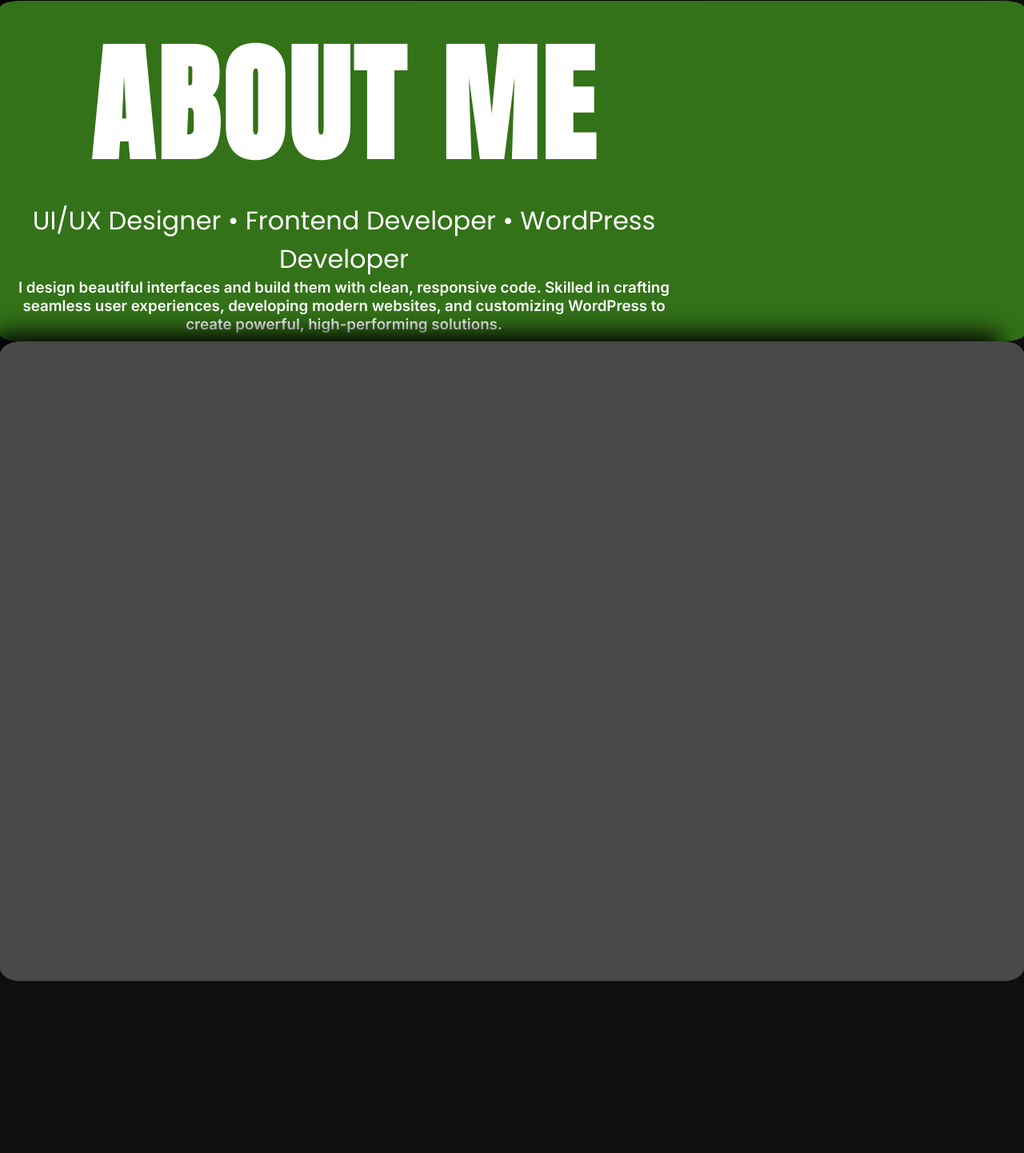
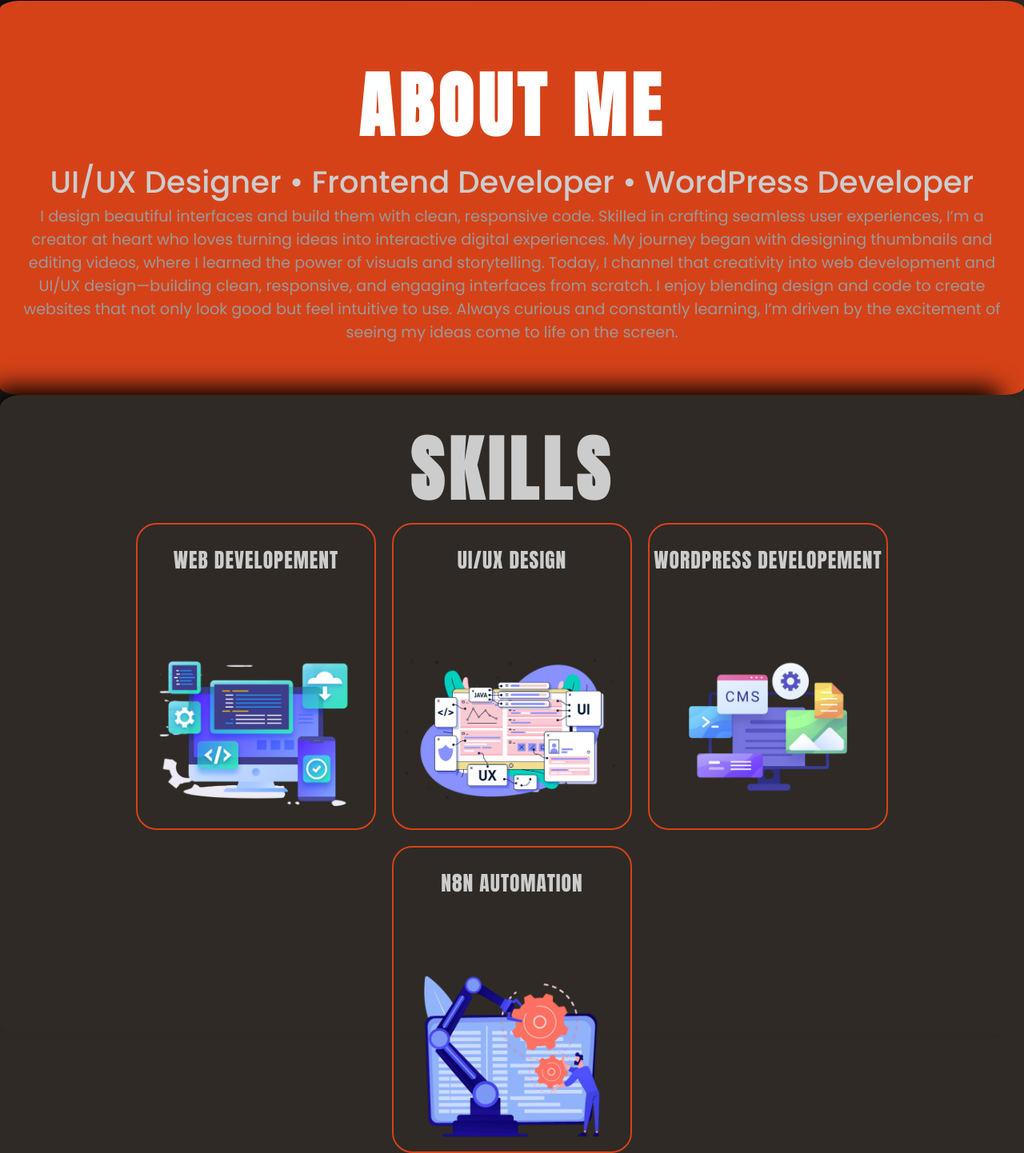
Before and after one commit to ashuulape/resume, a plain HTML site: page index.html in a window 1280 px wide. Shown: the part 719-2161 px from the top of the page at 80% size. Before the commit the page ends 1946 px from the top, so only its background shows below. Drawn offline with Linux system fonts and the light colour scheme.

Commit message:
till skils

```diff
--- a/index.html
+++ b/index.html
@@ -51,22 +51,39 @@
 
     <div class="about">
    <div class="abttxt">
-    <h1 style="font-size: 10rem; font-family: anton ; letter-spacing: 5px;">ABOUT ME</h1>
-    <h2  style="font-size: 2rem; font-family: Poppins;font-weight: 400">UI/UX Designer • Frontend Developer • WordPress Developer </h2>
-    <h3>I design beautiful interfaces and build them with clean, responsive code. Skilled in crafting seamless user experiences,
-        developing modern websites, and customizing WordPress to create powerful, high-performing solutions.</h3>
+    <h1 style="font-size: 7vw; font-family: anton ; letter-spacing: 0.5vw; color:hsl(0, 0%, 100%);">ABOUT ME</h1>
+ <h2 style="font-size: 3vw; font-family: poppins; font-weight: 500;  color:hsl(0, 0%, 80%);">UI/UX Designer • Frontend Developer • WordPress Developer</h2>
+    <h3 style="font-size: 1.5vw; font-family: poppins; font-weight: 400;  color: hsl(0, 0%, 60%);">I design beautiful interfaces and build them with clean, responsive code. Skilled in crafting seamless user experiences,
+        I’m a creator at heart who loves turning ideas into interactive digital experiences. My journey began with designing thumbnails and editing videos, where I learned the power of visuals and storytelling. Today, I channel that creativity into web development and UI/UX design—building clean, responsive, and engaging interfaces from scratch. I enjoy blending design and code to create websites that not only look good but feel intuitive to use. Always curious and constantly learning, I’m driven by the excitement of seeing my ideas come to life on the screen.</h3>
+    </div>
+
+    <div>
+
+
     </div>
 
 
-
-
-
-
-
-
     </div>
-    <div class="projects">
-
+    <div class="skills">
+        <h1 style="color: hsl(0, 0%, 80%); text-align: center ; font-family: anton; letter-spacing: 0.5vw; font-size: 7vw;">SKILLS</h1>
+        <div class="skill">
+            <div class="item">
+                <h1 class="skillh1">WEB DEVELOPEMENT</h1>
+           <img class="skillimg" src="web.png" alt="">
+            </div>
+            <div class="item">
+                <h1 class="skillh1">UI/UX DESIGN</h1>
+                <img class="skillimg" src="ui.png" alt="">
+            </div>
+            <div class="item">
+                <h1 class="skillh1">WORDPRESS DEVELOPEMENT</h1>
+                <img class="skillimg" src="CMS.png" alt="">
+            </div>
+            <div class="item">
+                <h1 class="skillh1">N8N AUTOMATION</h1>
+                <img class="skillimg" src="auto.png" alt="">
+            </div>
+          </div>
 
 
     </div>
--- a/style.css
+++ b/style.css
@@ -1,6 +1,6 @@
 /* --- RESET & VARIABLES --- */
 :root {
-    --bg-color: #0f0f0f;       /* Paper-like off-white */
+    --bg-color: #2f2a25;       /* Paper-like off-white */
     --text-color: #ffffff;     /* Almost black */
     --accent-red: #c41230;     /* Classic Levi's Red */
     --font-primary: 'Anton', sans-serif; /* Tall, bold font */
@@ -16,7 +16,7 @@
 body {
     position: relative;
     background-color: var(--bg-color);
-    color: var(--text-color);
+
     font-family: var(--font-secondary);
 
 
@@ -31,7 +31,7 @@ body {
     position: sticky;
     top: 0;
    width: 100%;
-   background: #202020;
+   background:var(--bg-color);
    aspect-ratio: 16/9;
     height: auto;
     display: flex;
@@ -55,7 +55,7 @@ body {
 position: relative;
     color: #666;
     width: fit-content;
-    border: solid 2px #337218;
+    border: solid 2px #d64218;
     border-radius: 10px;
     padding: 5px 10px 5px 10px;
     margin-bottom: 5vh;
@@ -135,10 +135,11 @@ position: relative;
 }
 
 .role{
-background: #337218;
+background: #d64218;
 padding: 5px 10px 5px 10px;
 border-radius: 20px;
-
+color: #a5abaf;
+text-align: center;
 }
 .roles-wrapper {
     width: 100%;
@@ -228,6 +229,10 @@ border-radius: 20px;
         margin-bottom: 5vh;
     }
 
+    .about{
+        grid-template-rows: 1fr 2fr;
+    }
+
 
 }
 
@@ -238,18 +243,21 @@ border-radius: 20px;
 border-radius: 2%;
     width: 100%;
     height: auto;
-    background: #337218;
+    background: #d64218;
     z-index: 10;
     box-shadow: -20px -20px 30px -10px rgb(0, 0, 0);
-padding: 10px;
-display: grid;
-grid-template-columns: 2fr 1fr ;
+padding: 5vw 1vw 5vw 1vw;
+display: flex;
+flex-wrap: wrap;
+
 
 
 }
 
 
 .abttxt{
+
+
  text-align: center;
  justify-content: center;
 
@@ -257,12 +265,65 @@ grid-template-columns: 2fr 1fr ;
 
 
 
-.projects{
+.skills{
 border-radius: 2%;
     width: 100%;
     height: 100vh;
-    background: #494949;
+    background: #2f2a25;
     z-index: 11;
     box-shadow: -20px -20px 30px -10px rgb(0, 0, 0);
+    padding: 2vw ;
 
 }
+
+.skill {
+    display: flex;
+    gap: 20px;
+    flex-direction: row;
+    flex-wrap: wrap;
+    justify-content: center;
+    align-items: start;
+    align-content: start;
+  }
+
+  .item:nth-child(1),
+  .item:nth-child(2),
+  .item:nth-child(3),
+  .item:nth-child(4) {
+    width: 30vw;
+    max-width: 300px;
+    height: 30VW;
+    align-self: center;
+    flex-shrink:1 ;
+
+    background: transparent;
+    min-width: 20vw;
+    border-radius: 2vw;
+    overflow:hidden;
+    border: #d64218 solid 2px;
+
+
+  }
+
+  .item:nth-child(1):hover,
+  .item:nth-child(2):hover,
+  .item:nth-child(3):hover,
+  .item:nth-child(4):hover{
+
+    background: hsl(13, 80%, 30%);
+    transition: 800ms;
+  }
+
+  .skillh1{
+    color: hsl(0, 0%, 80%); font-family: anton;  font-size: 2vw; text-align: center;
+    margin: 2vw 0 0 0;
+    letter-spacing: 1px;
+    font-weight: 400;
+  }
+
+  .skillimg{
+    width: 100%;
+    height: 100%;
+object-fit: contain;
+
+  }
```
Also changed, not shown: auto.png (added), cms.png (added), ui.png (added), web.png (added).
